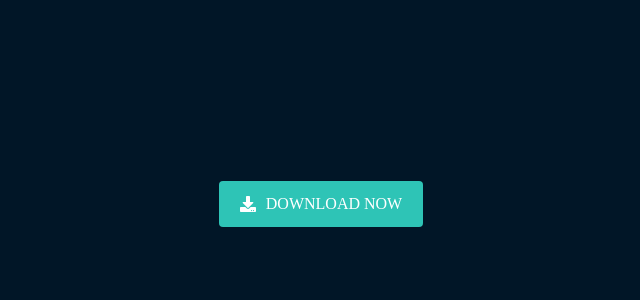
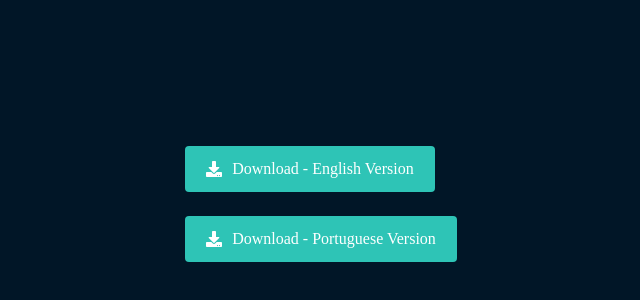
Before and after one commit to kiossoCamuegi/kiossocamuegi, a React (Create React App) app: page /resume in a window 1280 px wide. Shown: the part 196-496 px from the top of the page, without its empty margins (319-959 px from the left). Built offline with nearby package versions, Linux system fonts and the light colour scheme; a web font is replaced by a local one.

Commit message:
Add files via upload

```diff
--- a/src/Resume.jsx
+++ b/src/Resume.jsx
@@ -1,13 +1,20 @@
 import React from 'react'
 import { FaDownload } from 'react-icons/fa'
 const file = require("./Docs/RESUME.pdf");
+const file2 = require("./Docs/CV.pdf");
 
 function Resume() {
   return (
     <div className='resume'>
-         <a href={file} download >
-            <button className="btn  btn-downlaod"><FaDownload/> DOWNLOAD NOW</button>
+        <div className='block'>
+        <a href={file} download >
+            <button className="btn  btn-downlaod"><FaDownload/> Download - English Version</button>
          </a>
+           <br />
+           <a href={file2} download >
+            <button className="btn  btn-downlaod"><FaDownload/> Download - Portuguese Version</button>
+         </a>
+        </div>
     </div>
   )
 }
```
Also changed, not shown: 1 other file (tests, documents, lock files or other folders).
